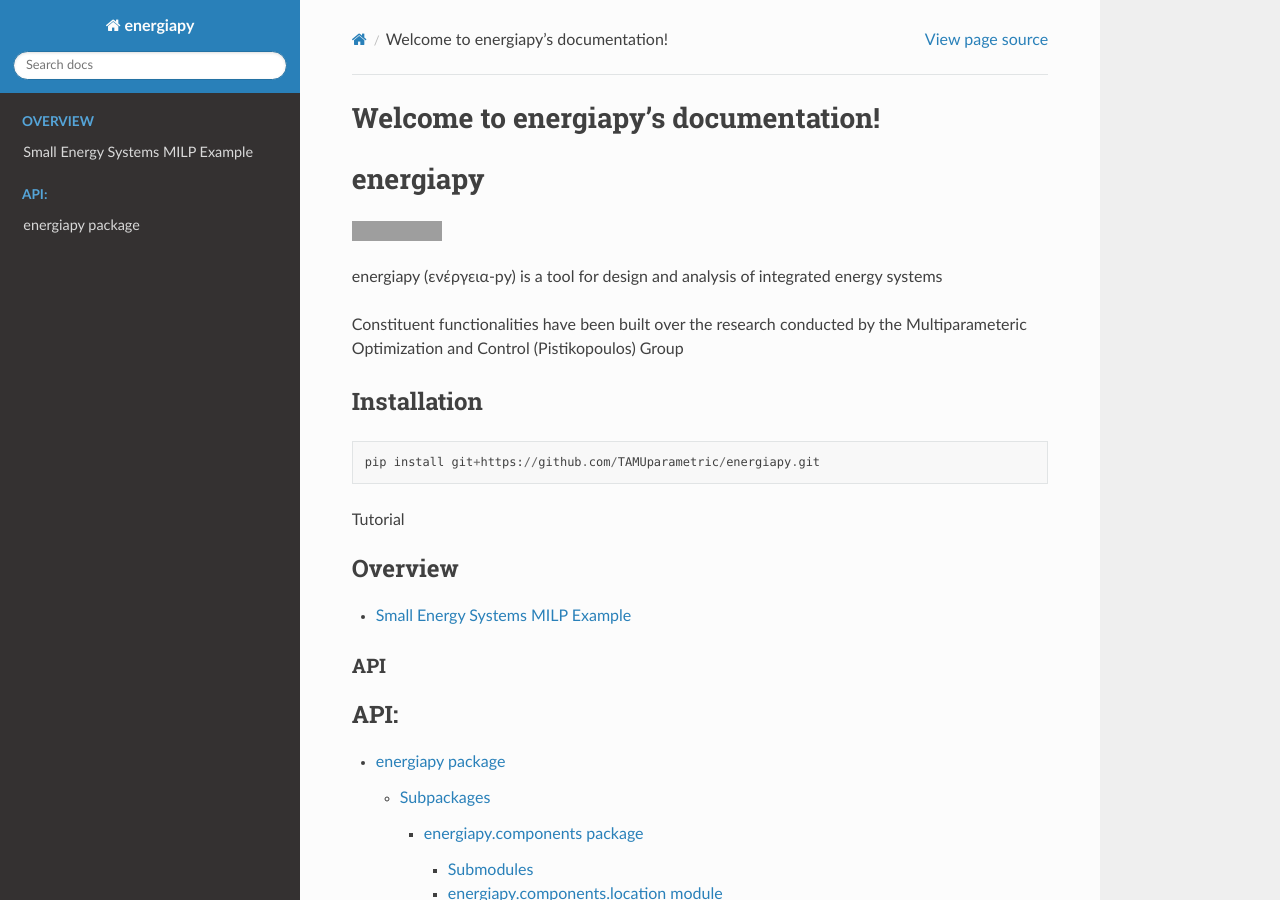
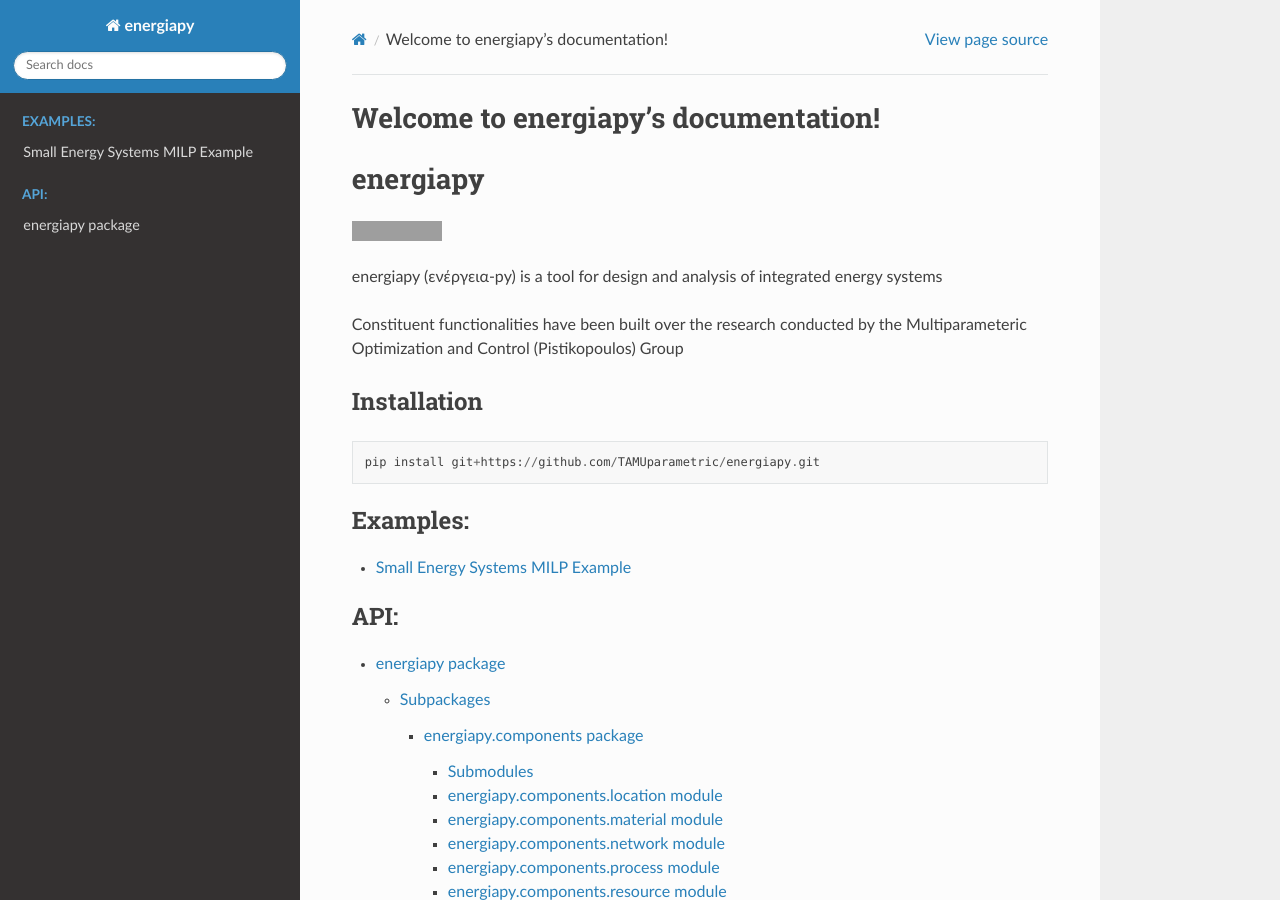
Before and after one commit to TAMUparametric/energiapy, a Sphinx documentation site: the page built from docs/index.rst, in a window 1280 px wide and 900 px high. Built offline with Sphinx 7.4.7 and the Read the Docs theme 2.0.0, drawn with Linux system fonts in a browser that asks for light colours; grey boxes are pictures that could not be loaded.

Commit message:
updated index

```diff
--- a/docs/index.rst
+++ b/docs/index.rst
@@ -8,17 +8,13 @@
 
 .. mdinclude:: ../README.md
 
-Tutorial
 
 .. toctree::
    :maxdepth: 2
-   :caption: Overview
+   :caption: Examples:
 
    small_example
 
-
-API
----
 
 .. toctree::
    :maxdepth: 7
```
